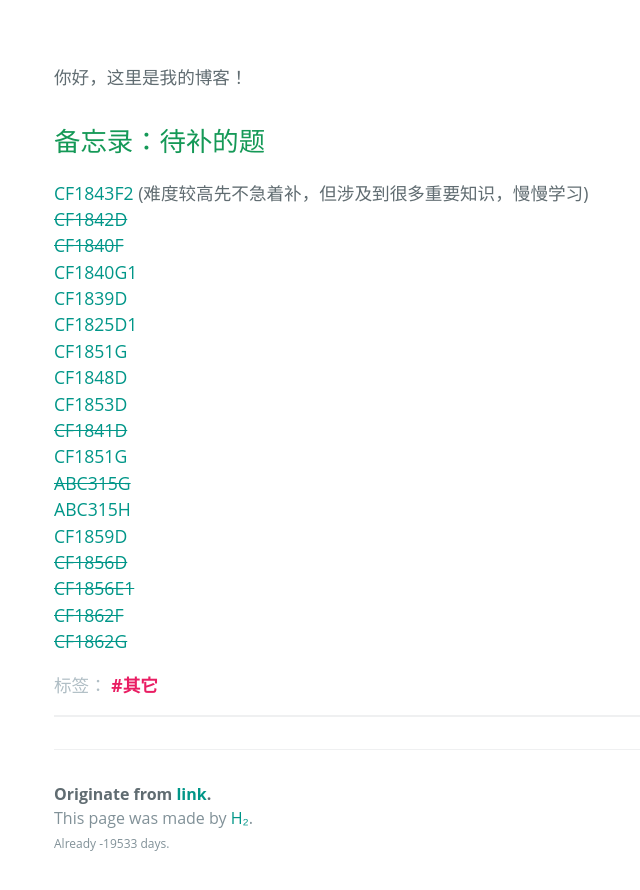
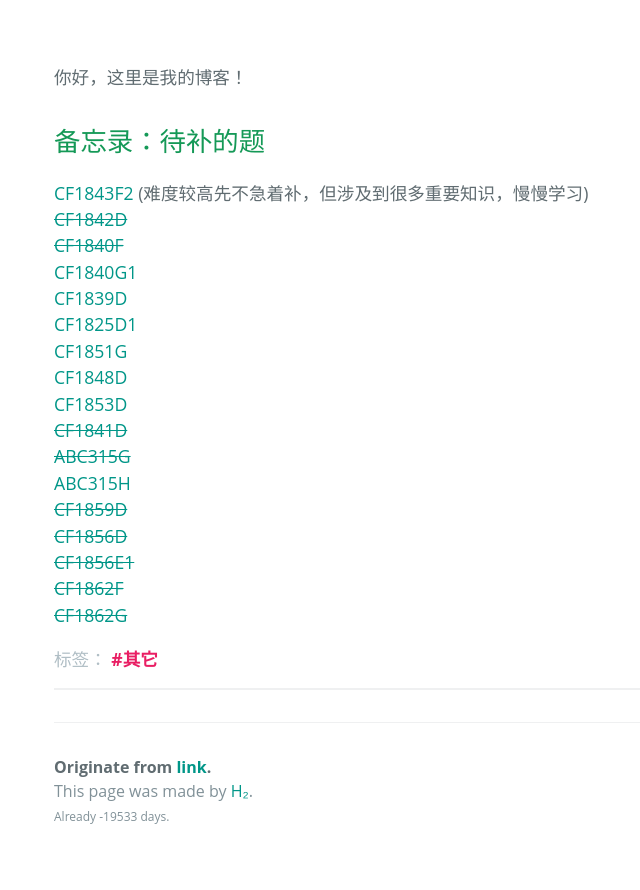
Before and after one commit to BuaaCzx/BuaaCzx.github.io, a Jekyll site: the page built from _posts/2023-6-25-Hihiczx.md, in a window 1280 px wide and 1256 px high, cut to the strip 354-1244 px from the top of the window. Shown: the whole strip, without its empty margins (170-810 px from the left). Built offline with Jekyll 4.4.1, drawn with Linux system fonts in a browser that asks for light colours; some web fonts are replaced.

Commit message:
Update 2023-6-25-Hihiczx.md

```diff
--- a/_posts/2023-6-25-Hihiczx.md
+++ b/_posts/2023-6-25-Hihiczx.md
@@ -17,10 +17,9 @@ stickie: true
 [CF1848D](https://codeforces.com/contest/1848/problem/D)
 [CF1853D](https://codeforces.com/contest/1853/problem/D)
 [~~CF1841D~~](https://codeforces.com/contest/1841/problem/D)
-[CF1851G](https://codeforces.com/contest/1851/problem/G)
 [~~ABC315G~~](https://atcoder.jp/contests/abc315/tasks/abc315_g)
 [ABC315H](https://atcoder.jp/contests/abc315/tasks/abc315_h)
-[CF1859D](https://codeforces.com/contest/1859/problem/D)
+[~~CF1859D~~](https://codeforces.com/contest/1859/problem/D)
 [~~CF1856D~~](https://codeforces.com/contest/1856/problem/D)
 [~~CF1856E1~~](https://codeforces.com/contest/1856/problem/E1)
 [~~CF1862F~~](https://codeforces.com/contest/1862/problem/F)
```
